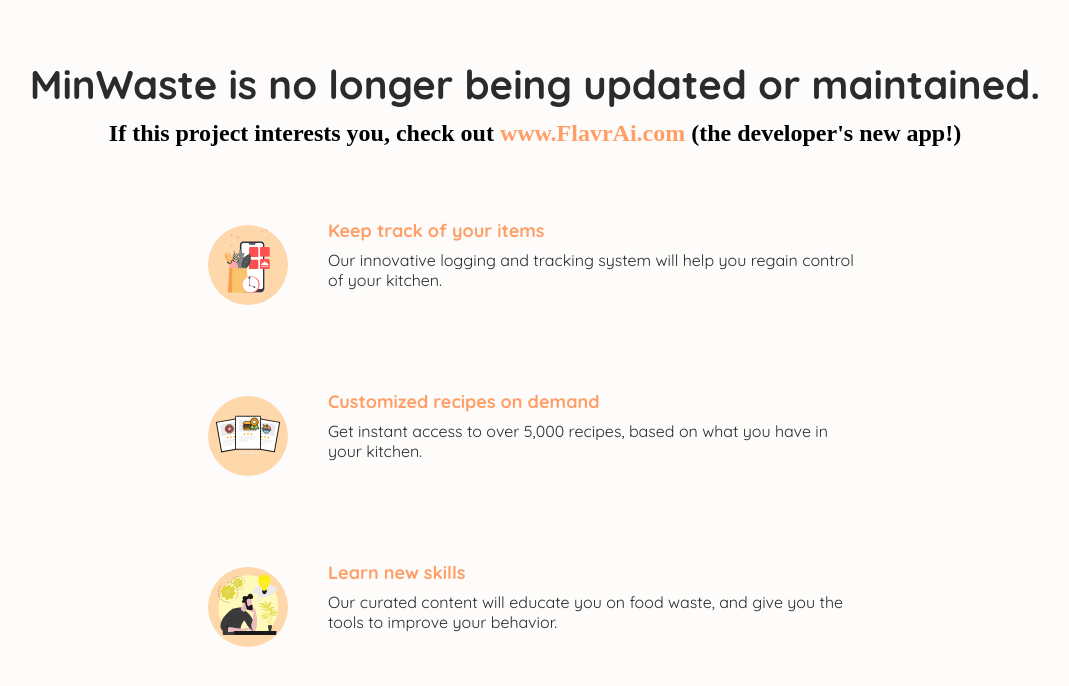
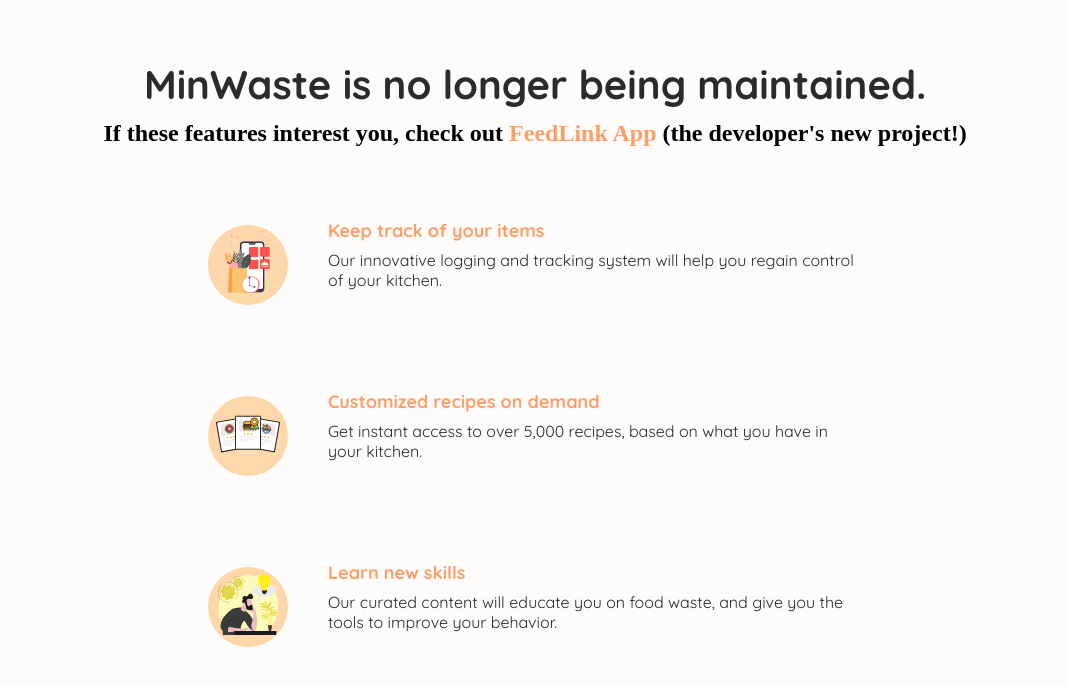
Before and after one commit to htothenan1/min-waste, a Next.js app: page / in a window 1280 px wide. Shown: the top 686 px of the page, without its empty margins (105-1174 px from the left). Built offline with nearby package versions, Linux system fonts and the light colour scheme.

Commit message:
point to feedlink, not flavrai

```diff
--- a/app/page.js
+++ b/app/page.js
@@ -15,19 +15,19 @@
       <div class={styles.container}>
         <div class={styles.headerContainer}>
           <h2 class={styles.headerText}>
-            MinWaste is no longer being updated or maintained.
+            MinWaste is no longer being maintained.
           </h2>
           <h2 class={styles.subHeadertext}>
-            If this project interests you, check out
+            If these features interest you, check out
             <a
               target="/blank"
-              href="https://www.flavrai.com"
+              href="https://www.feedlink.app"
               class={styles.orangeText}
             >
               {" "}
-              www.FlavrAi.com
+              FeedLink App
             </a>{" "}
-            (the developer's new app!)
+            (the developer's new project!)
           </h2>
 
           {/* <p class={styles.subheaderText}>
```
